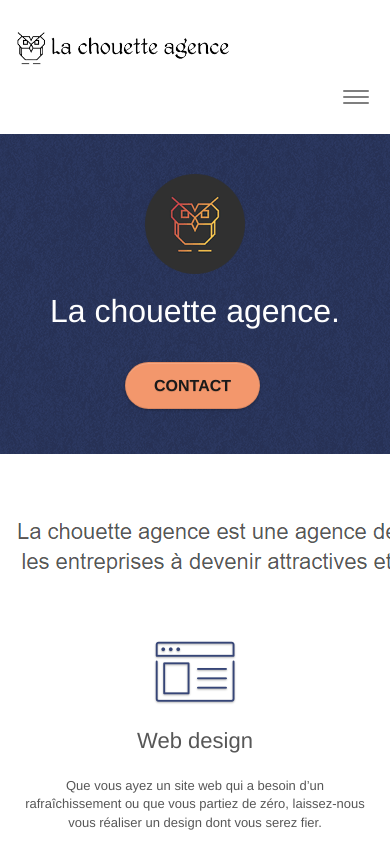
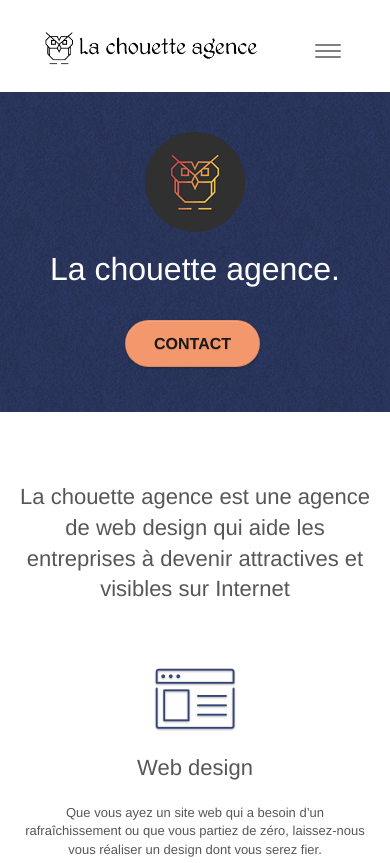
Before and after one commit to durrmeyer/durrmeyer-4-12102021, a plain HTML site: page index.html in a window 390 px wide. Shown: the top 863 px of the page. Drawn offline with Linux system fonts and the light colour scheme.

Commit message:
responsive

```diff
--- a/index.html
+++ b/index.html
@@ -121,8 +121,11 @@
       <div class="bloc bgc-white l-bloc" id="bloc-2-services">
         <div class="container bloc-md">
           <div class="row">
-            <div class="col-sm-12 text-cebenter">
-              <img alt="agence web sur Lyon" src="img/title.png" />
+            <div class="col-sm-12 text-center">
+              <h2>
+                La chouette agence est une agence de web design qui aide les
+                entreprises à devenir attractives et visibles sur Internet
+              </h2>
             </div>
           </div>
           <div class="row voffset-lg med-width-whitespace">
--- a/style.css
+++ b/style.css
@@ -919,6 +919,8 @@ h4 {
   .navbar.row {
     margin-left: 0;
     margin-right: 0;
+    display: flex;
+    justify-content: space-between;
   }
   .site-navigation {
     position: inherit;
```
